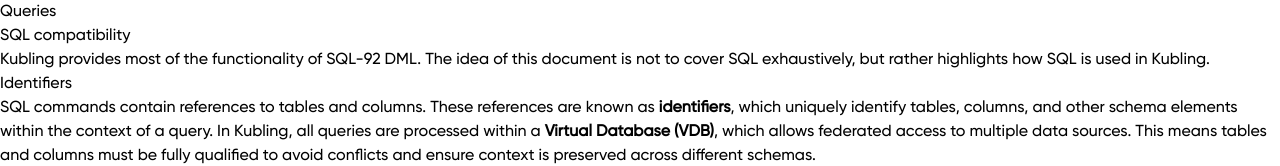
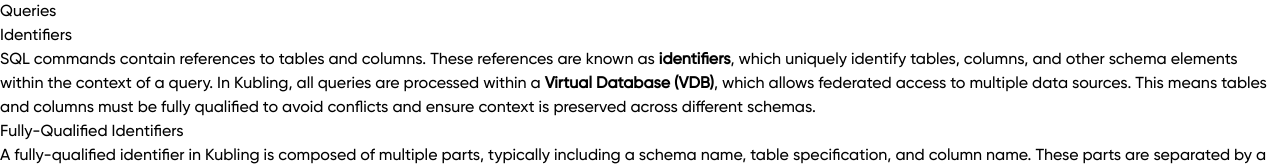
Before and after one commit to kubling-community/kubling-docs, a Next.js app: page /engine/queries/sql in a window 1280 px wide. Shown: the top 166 px of the page. Built offline with nearby package versions, Linux system fonts and the light colour scheme.

Commit message:
Removed SQL standard compatibility note to avoid confusion, as full compatibility is not a current focus.

```diff
--- a/pages/engine/queries/sql.mdx
+++ b/pages/engine/queries/sql.mdx
@@ -2,11 +2,6 @@
 import Tag from '../../../component/Tag'
 
 # Queries
-
-## SQL compatibility
-
-Kubling provides most of the functionality of SQL-92 DML.
-The idea of this document is not to cover SQL exhaustively, but rather highlights how SQL is used in Kubling.
 
 ## Identifiers
 
```
